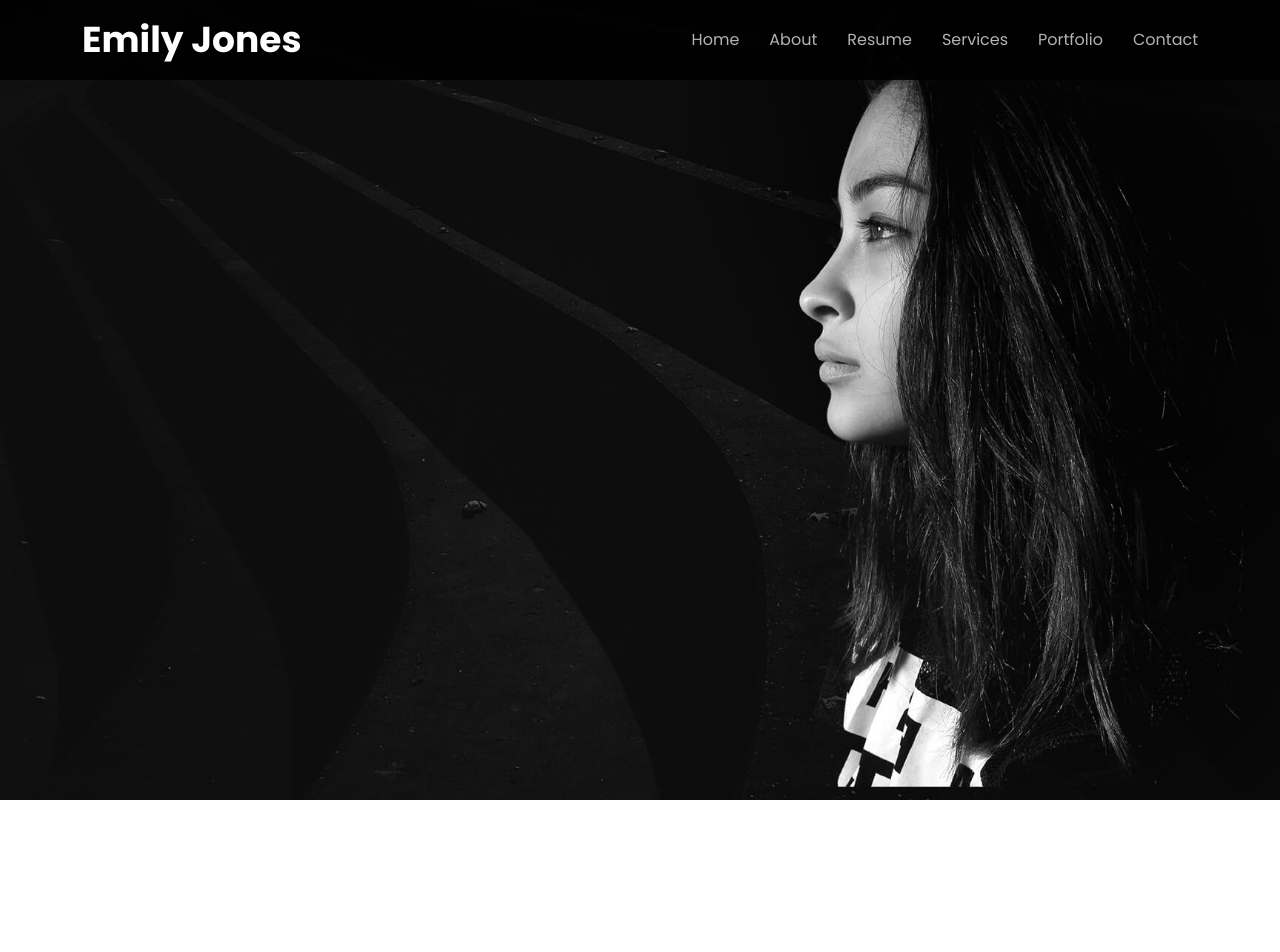
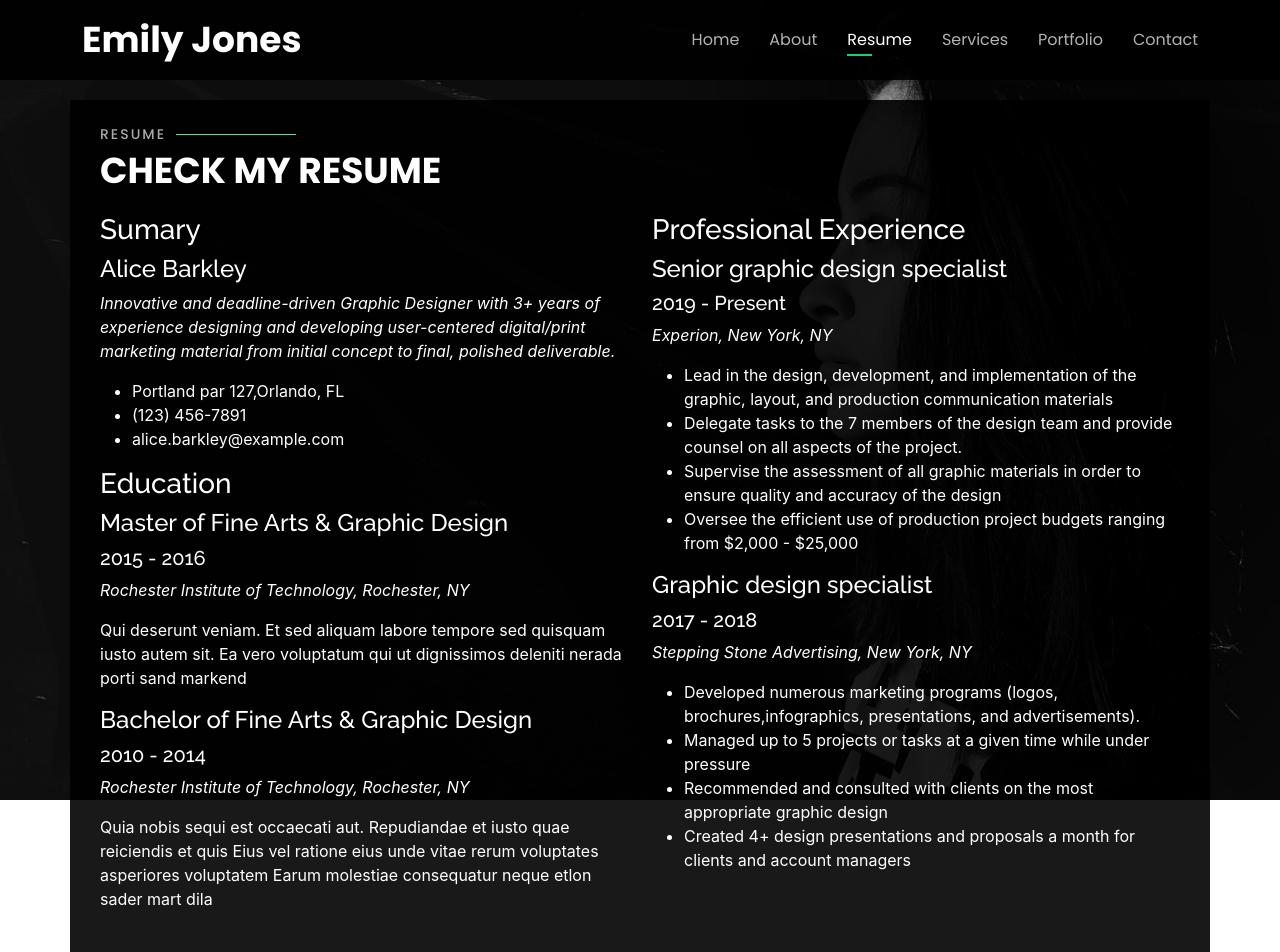
Before and after one commit to Zio7711/myWeb, a React (Create React App) app: page /resume in a window 1280 px wide. Shown: the top 952 px of the page. Before the commit the page ends 800 px from the top, so only its background shows below. Built offline with nearby package versions, Linux system fonts and the light colour scheme.

Commit message:
add resume route

```diff
--- a/src/App.js
+++ b/src/App.js
@@ -2,15 +2,25 @@ import About from './components/About';
 import Home from './components/Home';
 import { Routes, Route, Link } from 'react-router-dom';
 import Header from './components/Header';
+import Resume from './components/Resume';
+import { useState } from 'react';
 
 function App() {
+  const [showTimeDelay, setShowTimeDelay] = useState(350);
+
   return (
     <div className='App'>
-      <Header />
+      <Header setShowTimeDelay={setShowTimeDelay} />
       <Routes>
         <Route path='/' />
-
-        <Route path='/about' element={<About />} />
+        <Route
+          path='/about'
+          element={<About showTimeDelay={showTimeDelay} />}
+        />
+        <Route
+          path='/resume'
+          element={<Resume showTimeDelay={showTimeDelay} />}
+        />
       </Routes>
     </div>
   );
--- a/src/components/About.js
+++ b/src/components/About.js
@@ -1,13 +1,13 @@
 import React from 'react';
 import { useEffect, useState } from 'react';
 
-function About() {
+function About({ showTimeDelay }) {
   const [isActive, setIsActive] = useState('');
 
   const showContent = () => {
     setTimeout(() => {
-      setIsActive('active section-show');
-    }, [350]);
+      setIsActive(' section-show');
+    }, [showTimeDelay]);
   };
 
   useEffect(() => {
--- a/src/components/Header.js
+++ b/src/components/Header.js
@@ -3,16 +3,17 @@ import { Link } from 'react-router-dom';
 import { useState, useEffect } from 'react';
 import { useLocation } from 'react-router-dom';
 
-function Header() {
+function Header({ setShowTimeDelay }) {
   const [headerLocation, setHeaderLocation] = useState('');
   const location = useLocation();
-  console.log(location.pathname);
 
   useEffect(() => {
     if (location.pathname !== '/') {
       setHeaderLocation('header-top');
+      setShowTimeDelay(0);
     } else {
       setHeaderLocation('');
+      setShowTimeDelay(350);
     }
   }, [location.pathname]);
 
@@ -51,9 +52,16 @@ function Header() {
               </Link>
             </li>
             <li>
-              <a className='nav-link' href='#resume'>
+              <Link
+                to='/resume'
+                className={
+                  location.pathname === '/resume'
+                    ? 'nav-link active'
+                    : 'nav-link'
+                }
+              >
                 Resume
-              </a>
+              </Link>
             </li>
             <li>
               <a className='nav-link' href='#services'>
--- /dev/null
+++ b/src/components/Resume.js
@@ -0,0 +1,137 @@
+import React from 'react';
+import { useEffect, useState } from 'react';
+
+function Resume({ showTimeDelay }) {
+  const [isActive, setIsActive] = useState('');
+
+  const showContent = () => {
+    setTimeout(() => {
+      setIsActive(' section-show');
+    }, [showTimeDelay]);
+  };
+
+  useEffect(() => {
+    showContent();
+  }, []);
+
+  return (
+    <section id='resume' className={'className' + isActive}>
+      <div className='container'>
+        <div className='section-title'>
+          <h2>Resume</h2>
+          <p>Check My Resume</p>
+        </div>
+
+        <div className='row'>
+          <div className='col-lg-6'>
+            <h3 className='resume-title'>Sumary</h3>
+            <div className='resume-item pb-0'>
+              <h4>Alice Barkley</h4>
+              <p>
+                <em>
+                  Innovative and deadline-driven Graphic Designer with 3+ years
+                  of experience designing and developing user-centered
+                  digital/print marketing material from initial concept to
+                  final, polished deliverable.
+                </em>
+              </p>
+              <p>
+                <ul>
+                  <li>Portland par 127,Orlando, FL</li>
+                  <li>(123) 456-7891</li>
+                  <li>alice.barkley@example.com</li>
+                </ul>
+              </p>
+            </div>
+
+            <h3 className='resume-title'>Education</h3>
+            <div className='resume-item'>
+              <h4>Master of Fine Arts &amp; Graphic Design</h4>
+              <h5>2015 - 2016</h5>
+              <p>
+                <em>Rochester Institute of Technology, Rochester, NY</em>
+              </p>
+              <p>
+                Qui deserunt veniam. Et sed aliquam labore tempore sed quisquam
+                iusto autem sit. Ea vero voluptatum qui ut dignissimos deleniti
+                nerada porti sand markend
+              </p>
+            </div>
+            <div className='resume-item'>
+              <h4>Bachelor of Fine Arts &amp; Graphic Design</h4>
+              <h5>2010 - 2014</h5>
+              <p>
+                <em>Rochester Institute of Technology, Rochester, NY</em>
+              </p>
+              <p>
+                Quia nobis sequi est occaecati aut. Repudiandae et iusto quae
+                reiciendis et quis Eius vel ratione eius unde vitae rerum
+                voluptates asperiores voluptatem Earum molestiae consequatur
+                neque etlon sader mart dila
+              </p>
+            </div>
+          </div>
+          <div className='col-lg-6'>
+            <h3 className='resume-title'>Professional Experience</h3>
+            <div className='resume-item'>
+              <h4>Senior graphic design specialist</h4>
+              <h5>2019 - Present</h5>
+              <p>
+                <em>Experion, New York, NY </em>
+              </p>
+              <p>
+                <ul>
+                  <li>
+                    Lead in the design, development, and implementation of the
+                    graphic, layout, and production communication materials
+                  </li>
+                  <li>
+                    Delegate tasks to the 7 members of the design team and
+                    provide counsel on all aspects of the project.{' '}
+                  </li>
+                  <li>
+                    Supervise the assessment of all graphic materials in order
+                    to ensure quality and accuracy of the design
+                  </li>
+                  <li>
+                    Oversee the efficient use of production project budgets
+                    ranging from $2,000 - $25,000
+                  </li>
+                </ul>
+              </p>
+            </div>
+            <div className='resume-item'>
+              <h4>Graphic design specialist</h4>
+              <h5>2017 - 2018</h5>
+              <p>
+                <em>Stepping Stone Advertising, New York, NY</em>
+              </p>
+              <p>
+                <ul>
+                  <li>
+                    Developed numerous marketing programs (logos,
+                    brochures,infographics, presentations, and advertisements).
+                  </li>
+                  <li>
+                    Managed up to 5 projects or tasks at a given time while
+                    under pressure
+                  </li>
+                  <li>
+                    Recommended and consulted with clients on the most
+                    appropriate graphic design
+                  </li>
+                  <li>
+                    Created 4+ design presentations and proposals a month for
+                    clients and account managers
+                  </li>
+                </ul>
+              </p>
+            </div>
+          </div>
+        </div>
+      </div>
+    </section>
+  );
+}
+
+export default Resume;
```
Also changed, not shown: src/components/Resume.jsx (deleted, +0 -78 lines).
